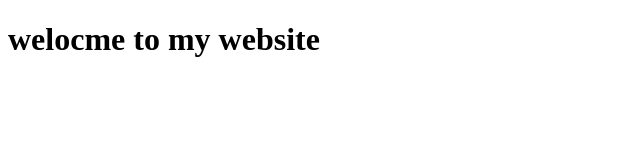
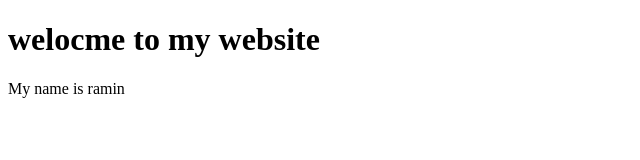
Before and after one commit to MohammadRaminKarimi/git, a plain HTML site: page index.html in a window 1280 px wide. Shown: the whole page, without its empty margins (0-640 px from the left). Drawn offline with Linux system fonts and the light colour scheme.

Commit message:
added text to index file

```diff
--- a/index.html
+++ b/index.html
@@ -7,6 +7,7 @@
 </head>
 <body>
    <h1>welocme to my website</h1>
+   <p>My name is ramin</p>
 
 </body>
 </html>
```
